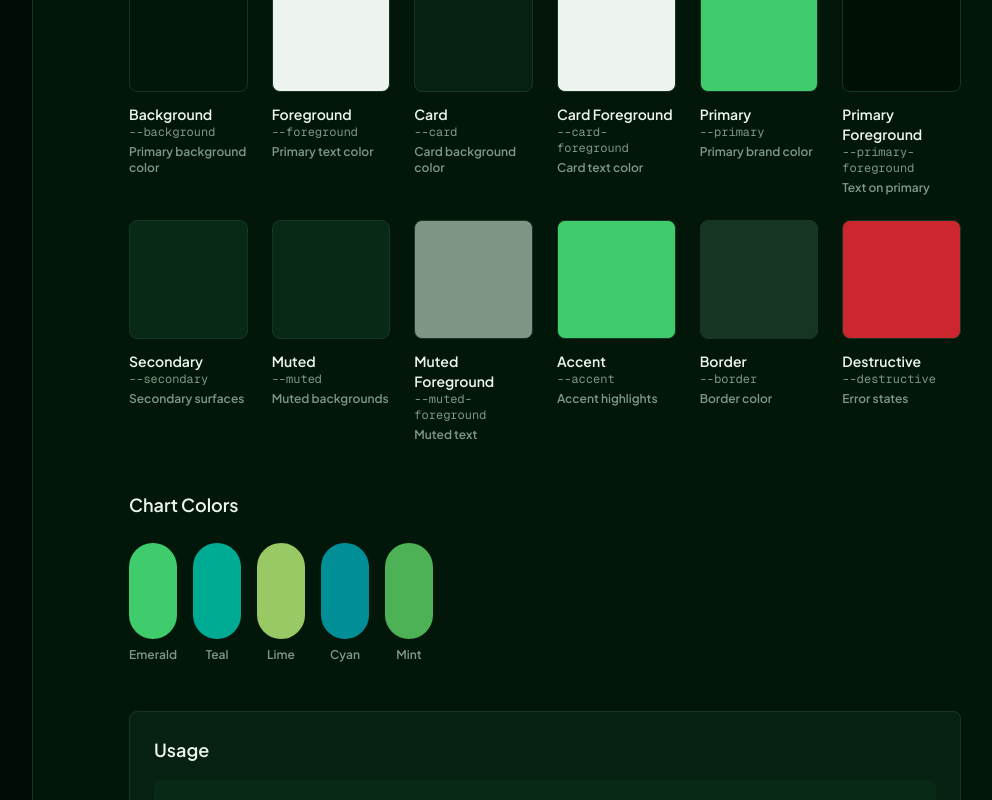
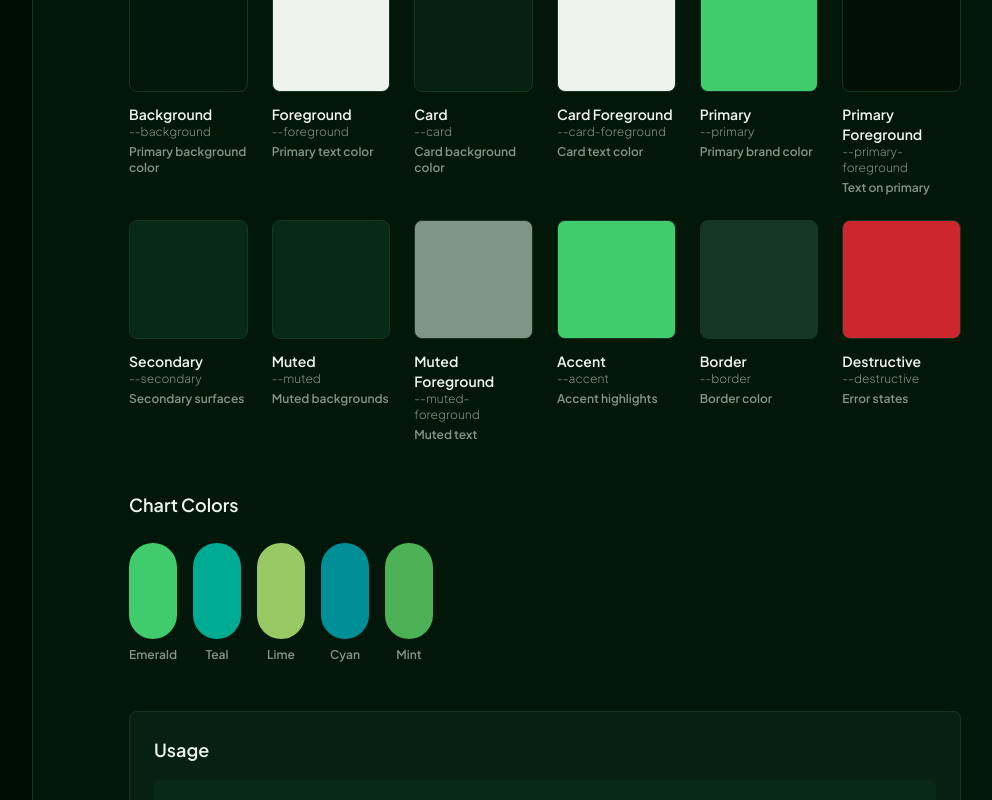
Before and after one commit to leemwilliams-eng/greenlife-design-system, a Next.js app: page / in a window 1280 px wide. Shown: the part 1180-1980 px from the top of the page, without its empty margins (223-1215 px from the left). Built offline with nearby package versions, Linux system fonts and the light colour scheme.

Commit message:
feat: use Plus Jakarta Sans Light as monospace font\n\nSet as primary monospace with fallback to Geist Mono.

```diff
--- a/app/globals.css
+++ b/app/globals.css
@@ -8,6 +8,14 @@
   font-family: 'Plus Jakarta Sans';
   src: url('/fonts/PlusJakartaSans-SemiBold.ttf') format('truetype');
   font-weight: 600;
+  font-style: normal;
+  font-display: swap;
+}
+
+@font-face {
+  font-family: 'Plus Jakarta Sans Light';
+  src: url('/fonts/PlusJakartaSans-Light.ttf') format('truetype');
+  font-weight: 300;
   font-style: normal;
   font-display: swap;
 }
@@ -85,7 +93,7 @@
 
 @theme inline {
   --font-sans: 'Plus Jakarta Sans', 'Geist', 'Geist Fallback', system-ui, sans-serif;
-  --font-mono: 'Geist Mono', 'Geist Mono Fallback';
+  --font-mono: 'Plus Jakarta Sans Light', 'Geist Mono', 'Geist Mono Fallback';
   --color-background: var(--background);
   --color-foreground: var(--foreground);
   --color-card: var(--card);
```
Also changed, not shown: public/fonts/PlusJakartaSans-Light.ttf (added).
